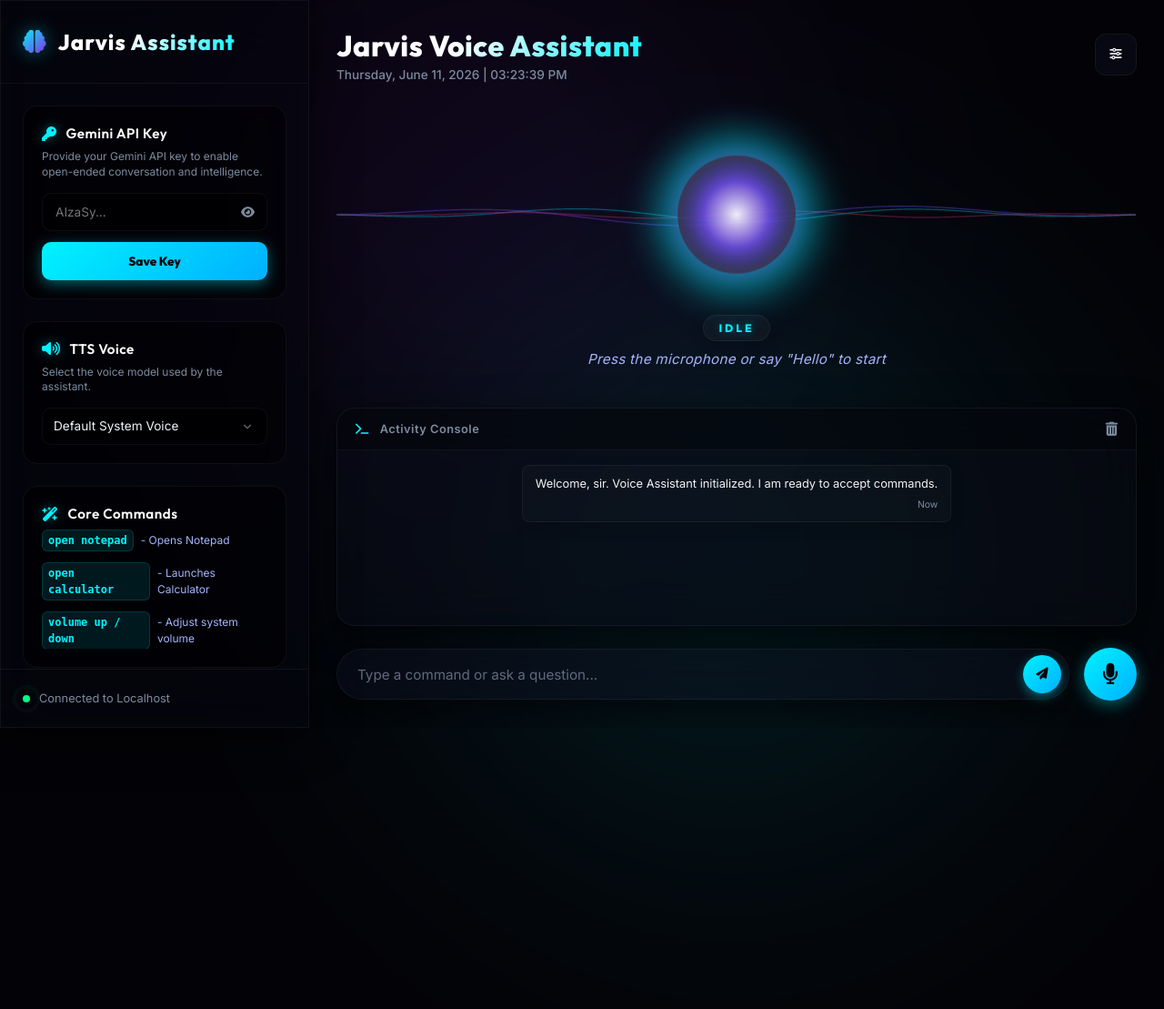
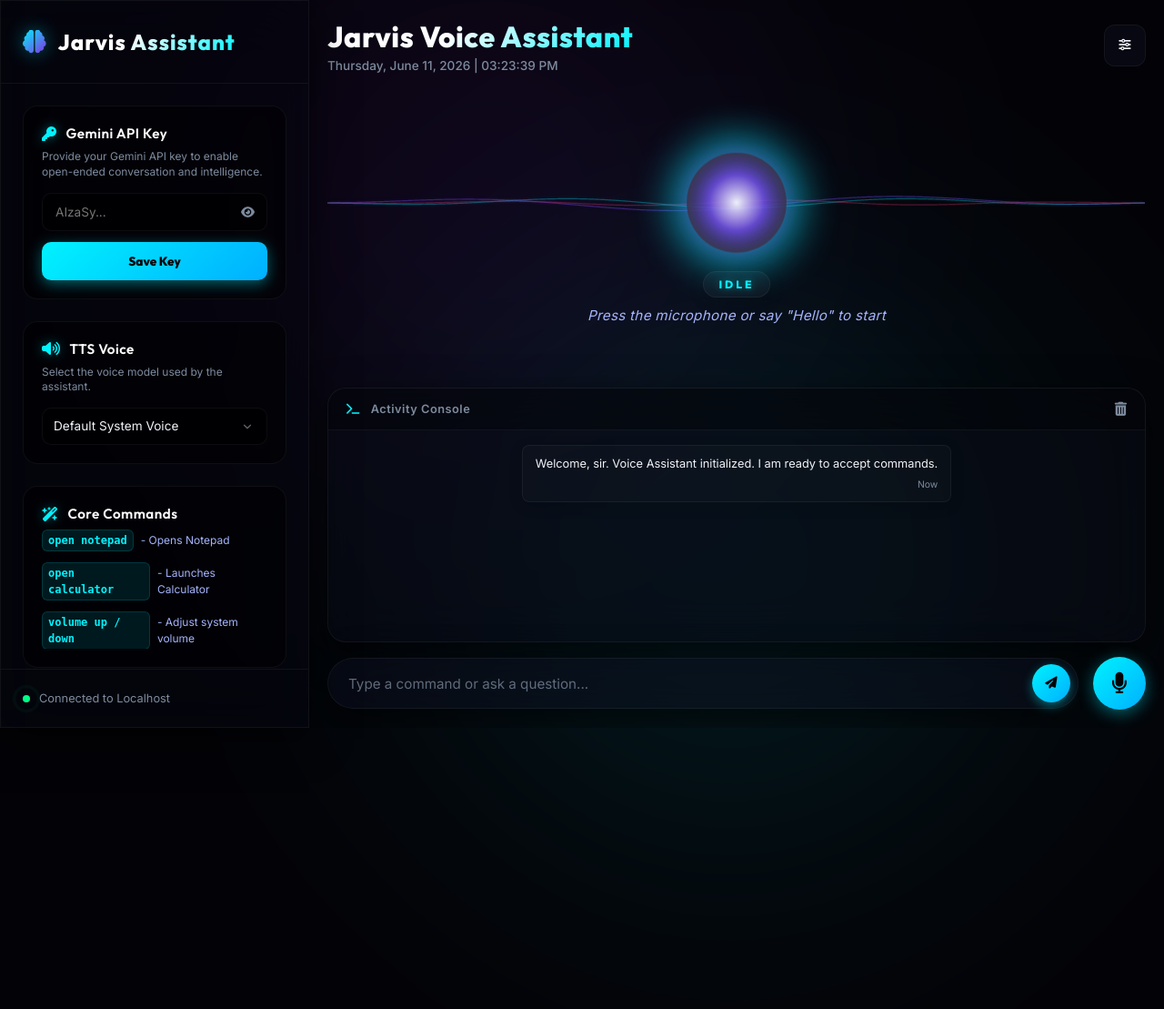
Before and after one commit to haseebjaved4212/Python-Projects, a Flask app: page / in a window 1280 px wide. Shown: the whole page at 91% size. Run offline with Flask 3, Linux system fonts and the light colour scheme; some libraries are stand-ins or nearby versions.

```diff
--- a/07-Voice-Assistant/static/style.css
+++ b/07-Voice-Assistant/static/style.css
@@ -151,6 +151,7 @@ body {
 .logo span {
     background: linear-gradient(135deg, #fff 40%, var(--secondary) 100%);
     -webkit-background-clip: text;
+    background-clip: text;
     -webkit-text-fill-color: transparent;
 }
 
@@ -160,6 +161,7 @@ body {
     filter: drop-shadow(0 0 10px var(--secondary-glow));
     background: linear-gradient(135deg, var(--secondary) 0%, var(--primary) 100%);
     -webkit-background-clip: text;
+    background-clip: text;
     -webkit-text-fill-color: transparent;
 }
 
@@ -398,7 +400,7 @@ select:focus {
     height: 100%;
     display: flex;
     flex-direction: column;
-    padding: 30px;
+    padding: 20px;
     position: relative;
     overflow: hidden;
 }
@@ -408,7 +410,7 @@ select:focus {
     display: flex;
     justify-content: space-between;
     align-items: center;
-    margin-bottom: 16px;
+    margin-bottom: 12px;
     flex-shrink: 0;
 }
 
@@ -418,6 +420,7 @@ select:focus {
     font-weight: 800;
     background: linear-gradient(135deg, #ffffff 40%, var(--secondary) 100%);
     -webkit-background-clip: text;
+    background-clip: text;
     -webkit-text-fill-color: transparent;
     margin-bottom: 4px;
     letter-spacing: 0.5px;
@@ -452,19 +455,19 @@ select:focus {
 
 /* Visualizer / Orb State Section */
 .visualizer-section {
-    flex: 1;
+    flex: 1.2;
     display: flex;
     flex-direction: column;
     justify-content: center;
     align-items: center;
     position: relative;
-    min-height: 240px;
+    min-height: 160px;
 }
 
 .visualizer-container {
     position: relative;
     width: 100%;
-    height: 180px;
+    height: 130px;
     display: flex;
     justify-content: center;
     align-items: center;
@@ -487,8 +490,8 @@ select:focus {
 
 /* Holographic Orb Design */
 .orb {
-    width: 130px;
-    height: 130px;
+    width: 110px;
+    height: 110px;
     border-radius: 50%;
     position: relative;
     display: flex;
@@ -600,7 +603,7 @@ select:focus {
 /* Status Label Under Orb */
 .status-text-container {
     text-align: center;
-    margin-top: 20px;
+    margin-top: 10px;
     max-width: 80%;
 }
 
@@ -631,13 +634,14 @@ select:focus {
 
 /* HUD activity Console */
 .console-section {
-    height: 240px;
+    flex: 1;
+    min-height: 120px;
+    max-height: 280px;
     border-radius: 20px;
     display: flex;
     flex-direction: column;
     overflow: hidden;
-    margin-bottom: 24px;
-    flex-shrink: 0;
+    margin-bottom: 16px;
     border: 1px solid var(--glass-border);
     background: rgba(10, 11, 22, 0.55);
     backdrop-filter: blur(25px);
```
